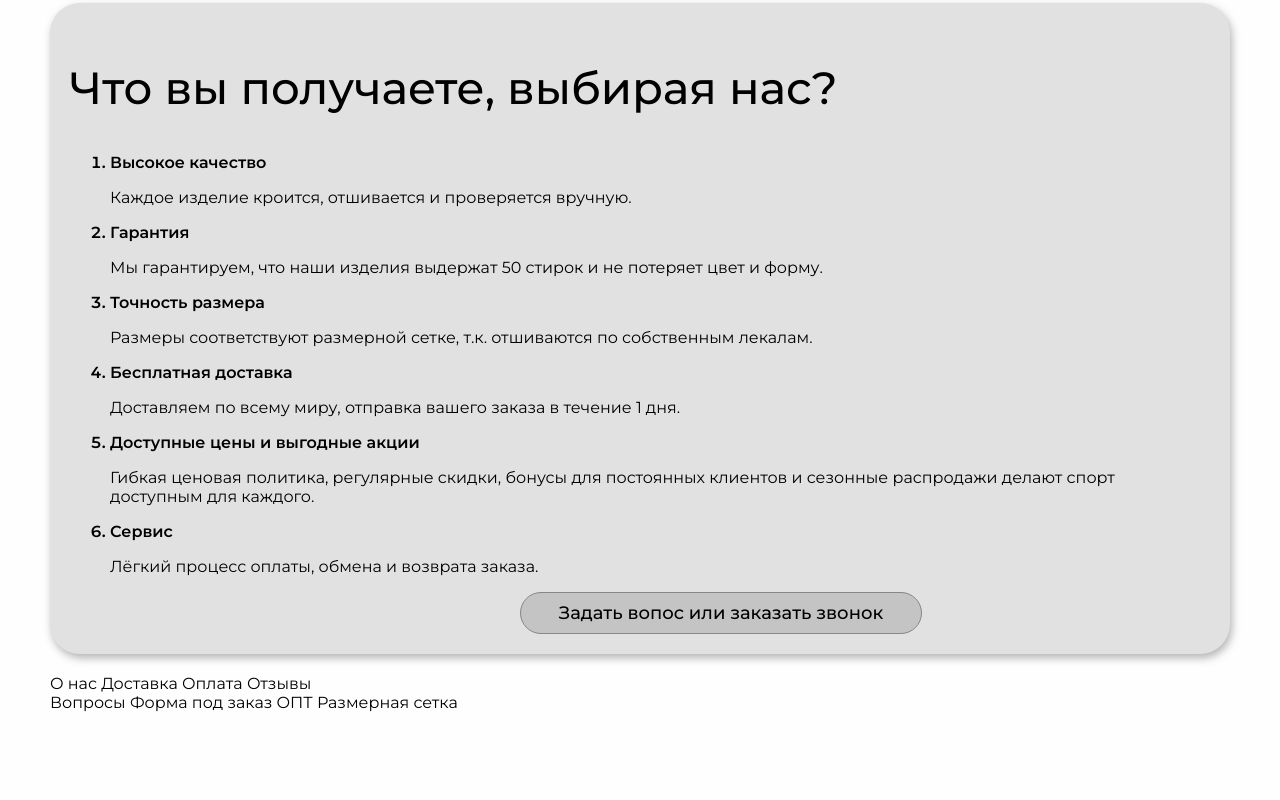
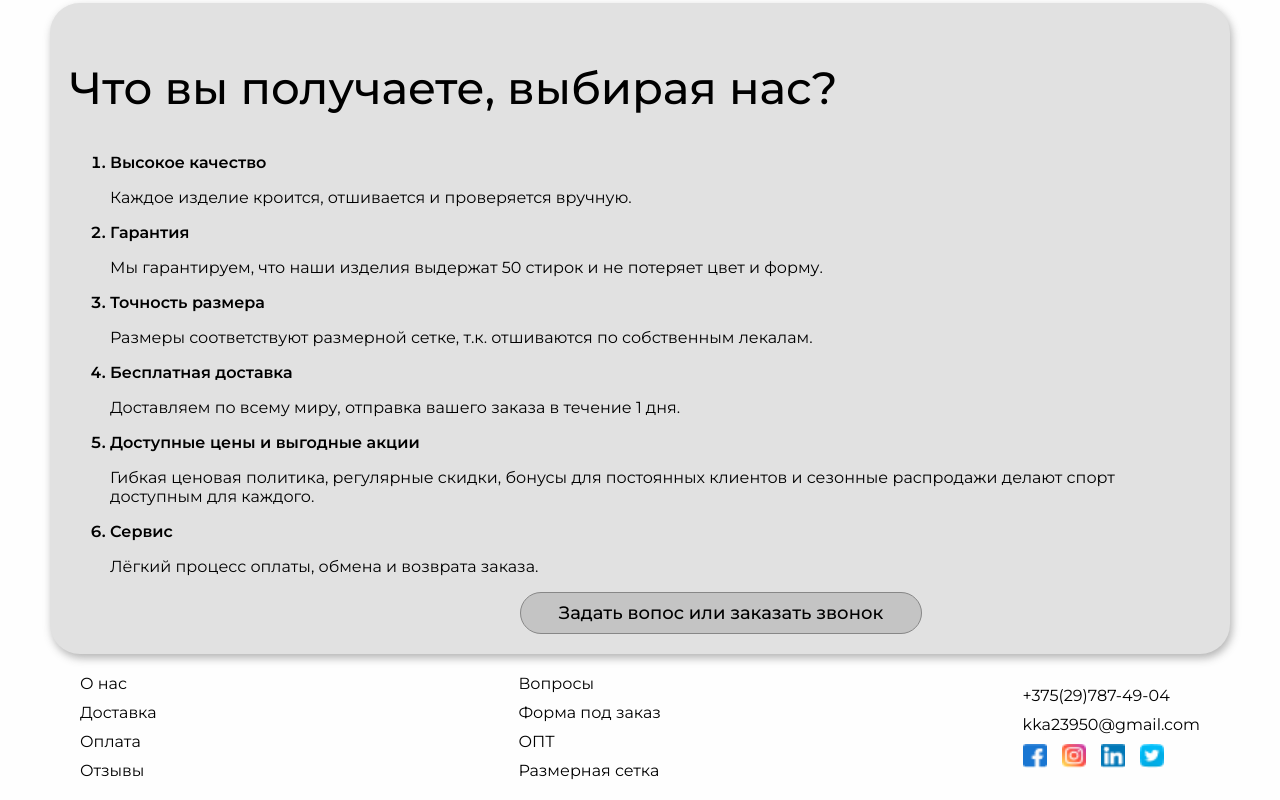
Before and after one commit to AlinaKarp/sportswear_website, a plain HTML site: page index.html in a window 1280 px wide. Shown: the part 2695-3495 px from the top of the page. Before the commit the page ends 3407 px from the top, so only its background shows below. Drawn offline with Linux system fonts and the light colour scheme.

Commit message:
подвал

```diff
--- a/index.html
+++ b/index.html
@@ -165,20 +165,35 @@
     </div>
     <footer>
         <div class="container">
-            <div class="footer_nav">
-                <a href="about.html">О нас</a>
-                <a href="delivery.html">Доставка</a>
-                <a href="payment.html">Оплата</a>
-                <a href="reviews.html">Отзывы</a>
-            </div>
-            <div class="footer_nav">
-                <a href="questions.html">Вопросы</a>
-                <a href="custom.html">Форма под заказ</a>
-                <a href="wholesale.html">ОПТ</a>
-                <a href="razmer.html">Размерная сетка</a>
-            </div>
-            <div class="footer_socials">
-
+            <div class="footer_container">
+                <div class="footer_nav">
+                    <ul>
+                        <li><a href="about.html">О нас</a></li>
+                        <li><a href="delivery.html">Доставка</a></li>
+                        <li><a href="payment.html">Оплата</a></li>
+                        <li><a href="reviews.html">Отзывы</a></li>
+                    </ul>
+                </div>
+                <div class="footer_nav">
+                    <ul>
+                        <li><a href="questions.html">Вопросы</a></li>
+                        <li><a href="custom.html">Форма под заказ</a></li>
+                        <li><a href="wholesale.html">ОПТ</a></li>
+                        <li><a href="razmer.html">Размерная сетка</a></li>
+                    </ul>
+                </div>
+                <div class="footer_socials">
+                    <ul>
+                        <li>+375(29)787-49-04</li>
+                        <li>kka23950@gmail.com</li>
+                        <li><div class="footer_socials_icons">
+                            <img src="img/socials/facebook.png" alt="фэйсбук">
+                            <img src="img/socials/instagram.png" alt="инстаграм">
+                            <img src="img/socials/linkedin.png" alt="linkedin">
+                            <img src="img/socials/twitter.png" alt="твитер">
+                        </div></li>
+                    </ul>
+                </div>
             </div>
         </div>
     </footer>
--- a/main.css
+++ b/main.css
@@ -178,8 +178,39 @@ h4{
    margin-bottom: 20px;
 }
 
-
 .vibor a{
    margin-left: 450px;
    width: 400px;
 }
+
+.footer_container {
+   display: flex;
+   justify-content: space-between;
+   align-items: center;
+   flex-wrap: wrap;
+   margin: 10px 30px;
+}
+
+.footer_nav{
+   display: inline-block;
+}
+
+.footer_socials{
+   display: inline-block;
+}
+
+.footer_nav li,
+.footer_socials li {
+    margin-bottom: 10px;
+}
+
+.footer_socials_icons {
+   display: flex;
+   gap: 15px;
+   margin-top: 10px;
+}
+
+.footer_socials_icons img {
+   width: 24px;
+   height: 24px;
+}
```
Also changed, not shown: img/socials/facebook.png (added), img/socials/instagram.png (added), img/socials/linkedin.png (added), img/socials/twitter.png (added).
